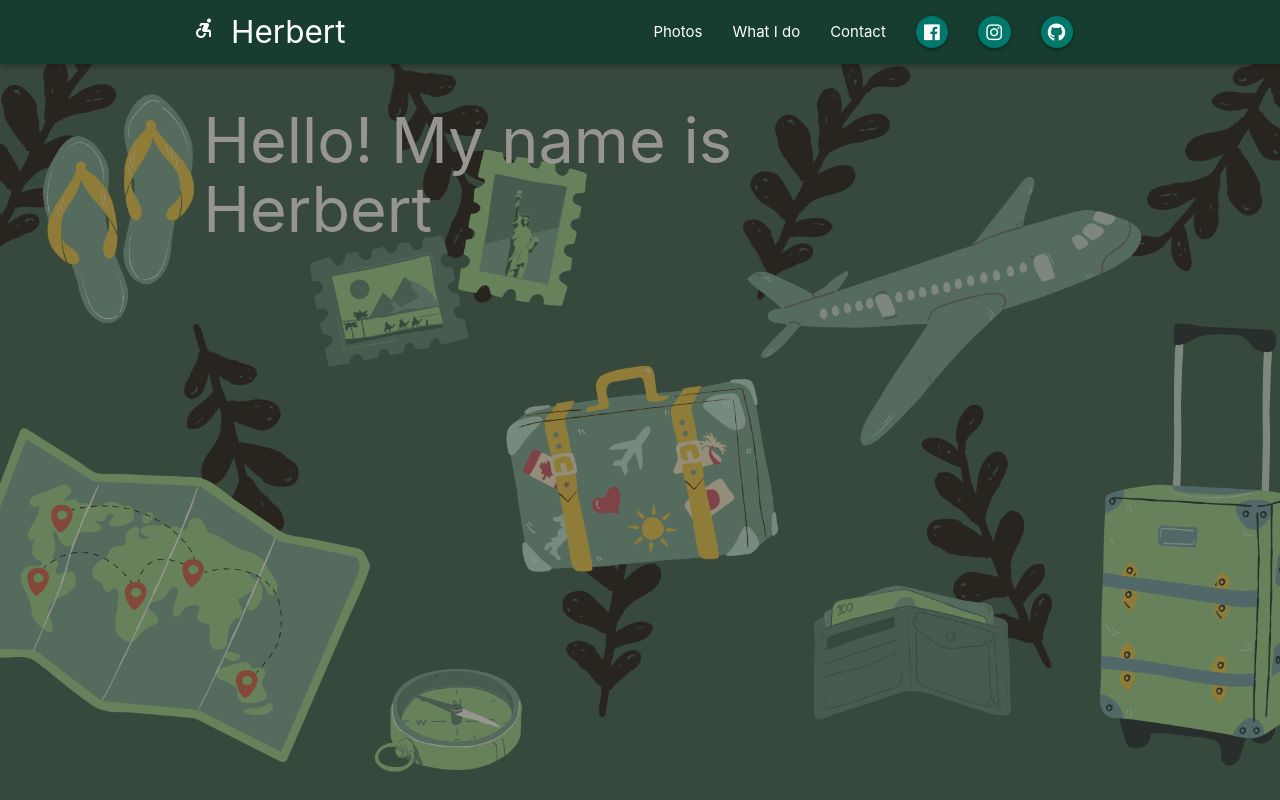
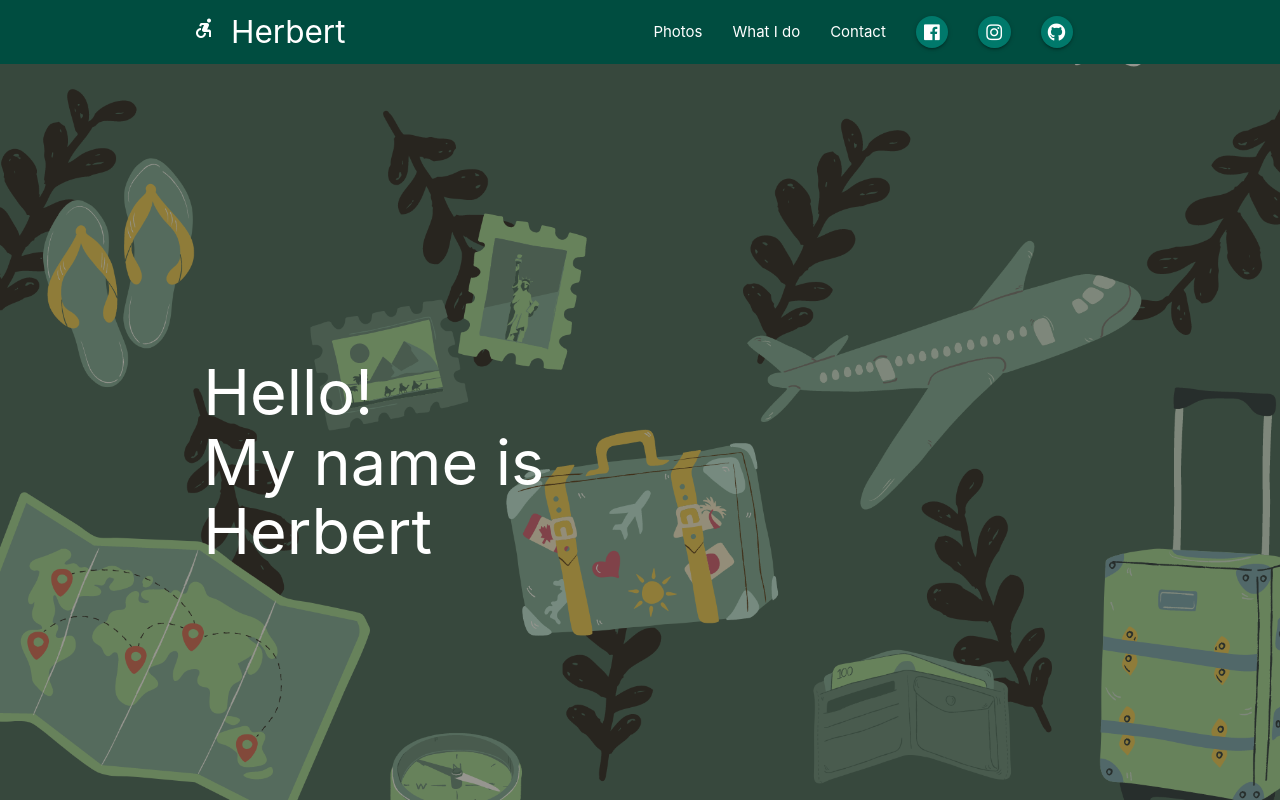
Before and after one commit to Matsha/hertbert-materialize-website, a plain HTML site: page public/index.html in a window 1280 px wide. Shown: the top 800 px of the page. Drawn offline with nearby package versions, Linux system fonts and the light colour scheme.

Commit message:
Align vertically and adding header text

```diff
--- a/public/index.html
+++ b/public/index.html
@@ -17,11 +17,8 @@
 
     <!-- navbar -->
 
-    <header>
         <nav class="nav-wrapper teal darken-4 z-depth-2">
-            <div class="layer">
             <div class="container">
-
                 <a href="" class="brand-logo"><i class="material-icons brand-icon">accessible_forward</i>Herbert</a>
                 <a href="" class="sidenav-trigger" data-target="mobilelinks">
                     <i class="material-icons">menu</i>
@@ -70,14 +67,15 @@
                     </li>
                 </div>
                 </ul>
+            </nav>
+    <header>
+        <div class="layer valign-wrapper">
+            <div class="container">
+                <div class="row">
+                <h1 class="col s8 white-text header-text">Hello! <br> My name is Herbert</h1>
+                </div>
             </div>
             </div>
-        </nav>
-        <div class="container">
-        <div class="row">
-        <h1 class="col s8 white-text header-text">Hello! My name is Herbert</h1>
-        </div>
-    </div>
     </header>
 
 
--- a/public/styles.css
+++ b/public/styles.css
@@ -7,7 +7,7 @@ header{
 .layer{
     background-color: rgba(46, 45, 32, 0.5);
     position: absolute;
-    top: 0;
+    top: 64px;
     left: 0;
     width: 100%;
     height: 100%;
```
